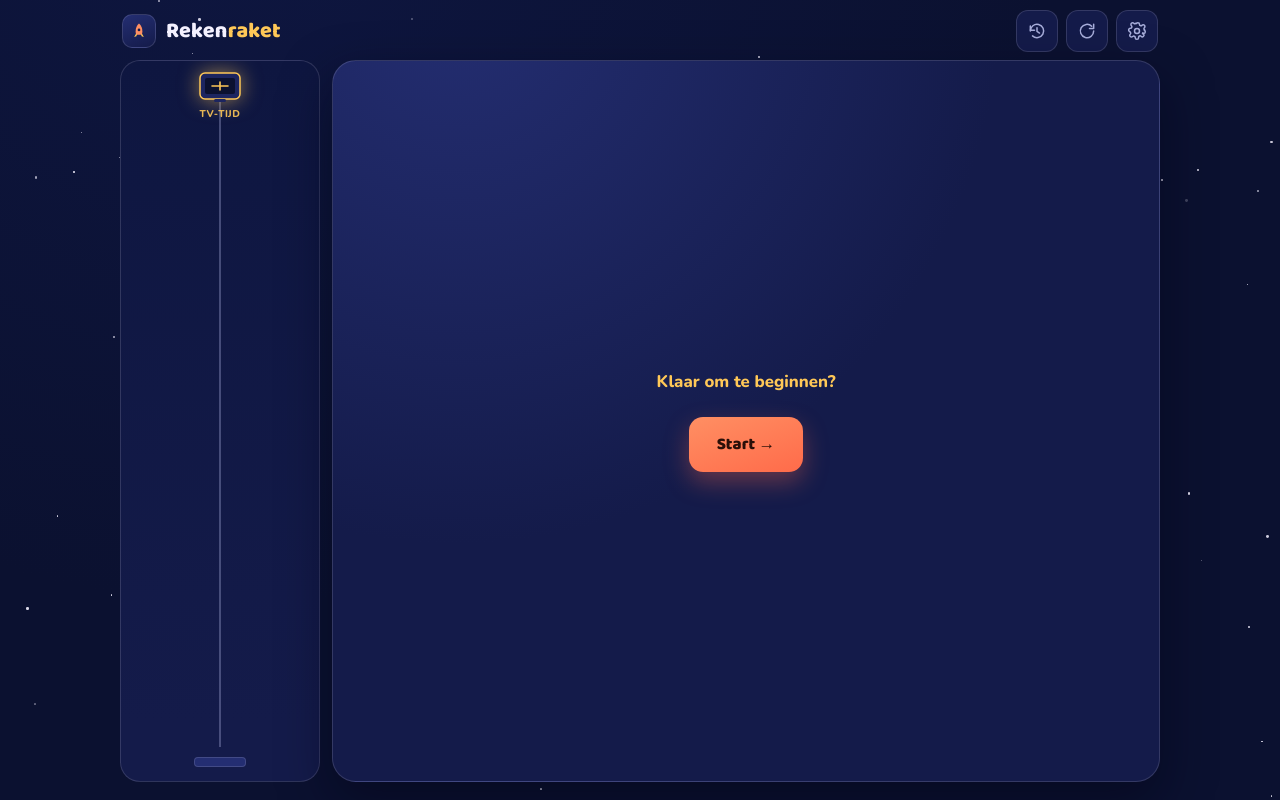
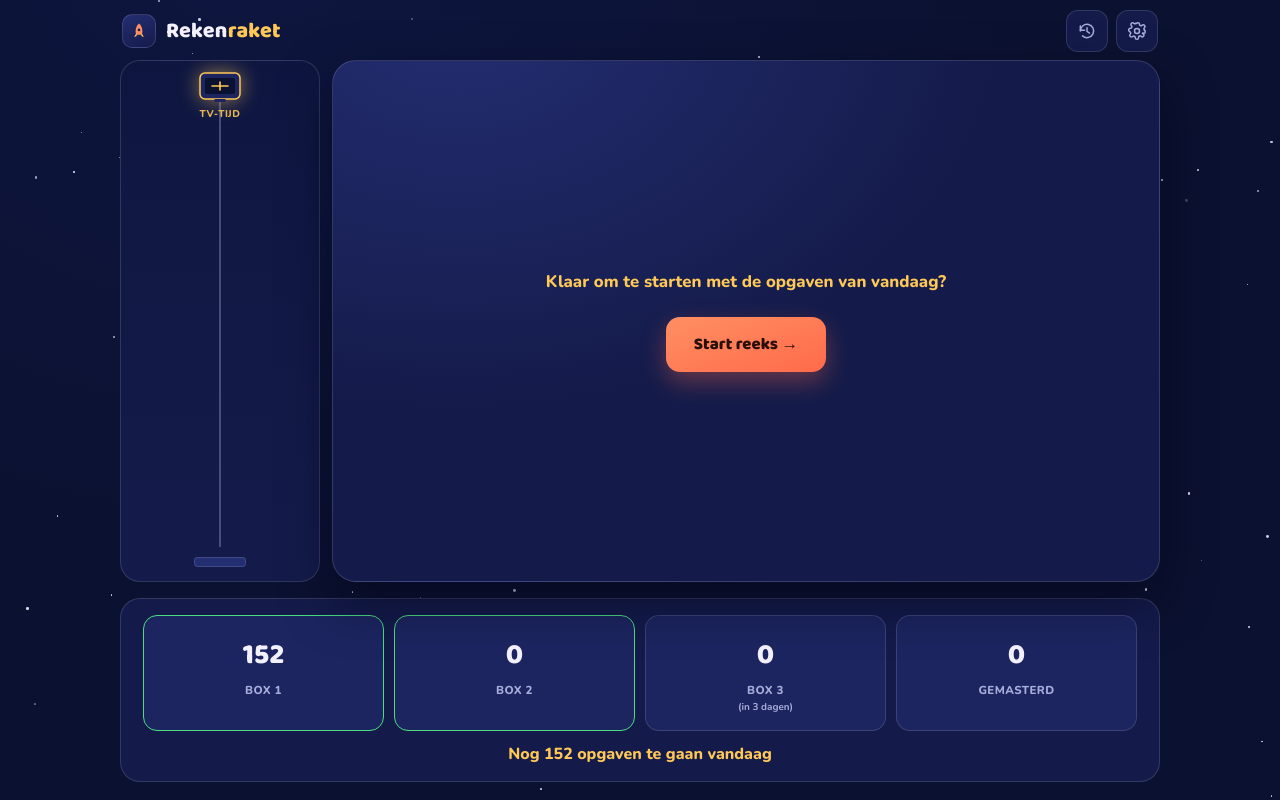
Before and after one commit to tijntje/RekenRaket, a website: page index.html in a window 1280 px wide. Drawn offline with nearby package versions, Linux system fonts and the light colour scheme.

Commit message:
set defaults

```diff
--- a/index.html
+++ b/index.html
@@ -972,11 +972,11 @@
     mistakePenalty: 0,
     opAddEnabled: true, opAddCount: 10, opAddMax: 10,
     opSubEnabled: true, opSubCount: 10, opSubMax: 10,
-    opMulEnabled: false, opMulCount: 10, opMulMax: 10,
-    opDivEnabled: false, opDivCount: 10, opDivMax: 10,
-    mixedFormats: true, blocksEnabled: true, sound: true,
-    timerSeconds: 5, colorTheme: "blue",
-    leitnerEnabled: false,
+    opMulEnabled: true, opMulCount: 10, opMulMax: 1,
+    opDivEnabled: true, opDivCount: 10, opDivMax: 1,
+    mixedFormats: false, blocksEnabled: false, sound: true,
+    timerSeconds: 10, colorTheme: "blue",
+    leitnerEnabled: true,
     leitnerFreePractice: false,
     leitnerDay: 0,
     leitnerBatchSize: 15,
@@ -2756,6 +2756,12 @@
     applyTheme(state.colorTheme);
     loadLeitnerCards(function(cards){
       leitnerCards = cards;
+      /* Leitner now defaults to on (see `defaults`), so a genuinely fresh
+         install boots with it enabled but box 1 never seeded -- the same
+         situation the settings switch's click handler already guards
+         against when turning Leitner on by hand. Without this, a first
+         open would find nothing due and never offer any opgave at all. */
+      if(state.leitnerEnabled && Object.keys(leitnerCards).length === 0) seedLeitnerBoxOne();
       /* A new calendar day resets today's tally. Same-day reopen just
          resumes: roundTarget is always recomputed from the CURRENT due
          queue (correct + however much is left), never left at a stale,
--- a/rules.js
+++ b/rules.js
@@ -31,9 +31,15 @@
   }
 
   /* Older saves only had opAdd/opSub booleans and one global target;
-     translate those into the new per-operation enabled+count fields. */
+     translate those into the new per-operation enabled+count fields. A
+     bare `{}` (a genuinely fresh install with no legacy save at all, not
+     an old-format one) must also be left untouched -- otherwise every
+     first open would get force-migrated into "only add/sub enabled",
+     silently overriding whatever `defaults` actually says for the other
+     ops, since `typeof {}.opAddEnabled` is "undefined" same as real
+     legacy data. */
   function migrateOpFields(raw){
-    if(!raw || typeof raw.opAddEnabled !== "undefined") return raw;
+    if(!raw || Object.keys(raw).length === 0 || typeof raw.opAddEnabled !== "undefined") return raw;
     var legacyCount = normalizeCount(raw.target || 10);
     var migrated = Object.assign({}, raw);
     migrated.opAddEnabled = raw.opAdd !== undefined ? !!raw.opAdd : true;
```
Also changed, not shown: test/leitner.test.js (+47 -0 lines), test/rules.test.js (+10 -0 lines).
